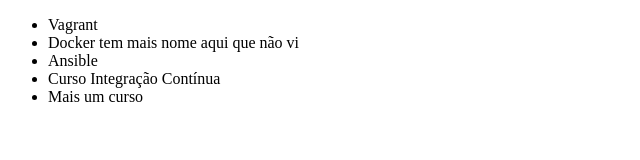
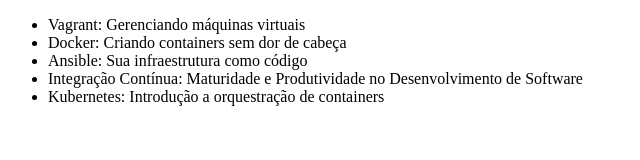
Before and after one commit to suelen-prs/teste-alura, a plain HTML site: page index.html in a window 1280 px wide. Shown: the whole page, without its empty margins (0-640 px from the left). Drawn offline with Linux system fonts and the light colour scheme.

Commit message:
Ultimas alterações

```diff
--- a/index.html
+++ b/index.html
@@ -6,11 +6,11 @@
 </head>
 <body>
     <ul>
-        <li>Vagrant</li>
-        <li>Docker tem mais nome aqui que não vi</li>
-        <li>Ansible</li>
-        <li>Curso Integração Contínua</li>
-        <li>Mais um curso</li>
+        <li>Vagrant: Gerenciando máquinas virtuais</li>
+        <li>Docker: Criando containers sem dor de cabeça</li>
+        <li>Ansible: Sua infraestrutura como código</li>
+        <li>Integração Contínua: Maturidade e Produtividade no Desenvolvimento de Software</li>
+        <li>Kubernetes: Introdução a orquestração de containers</li>
     </ul>
 </body>
 </html>
```
